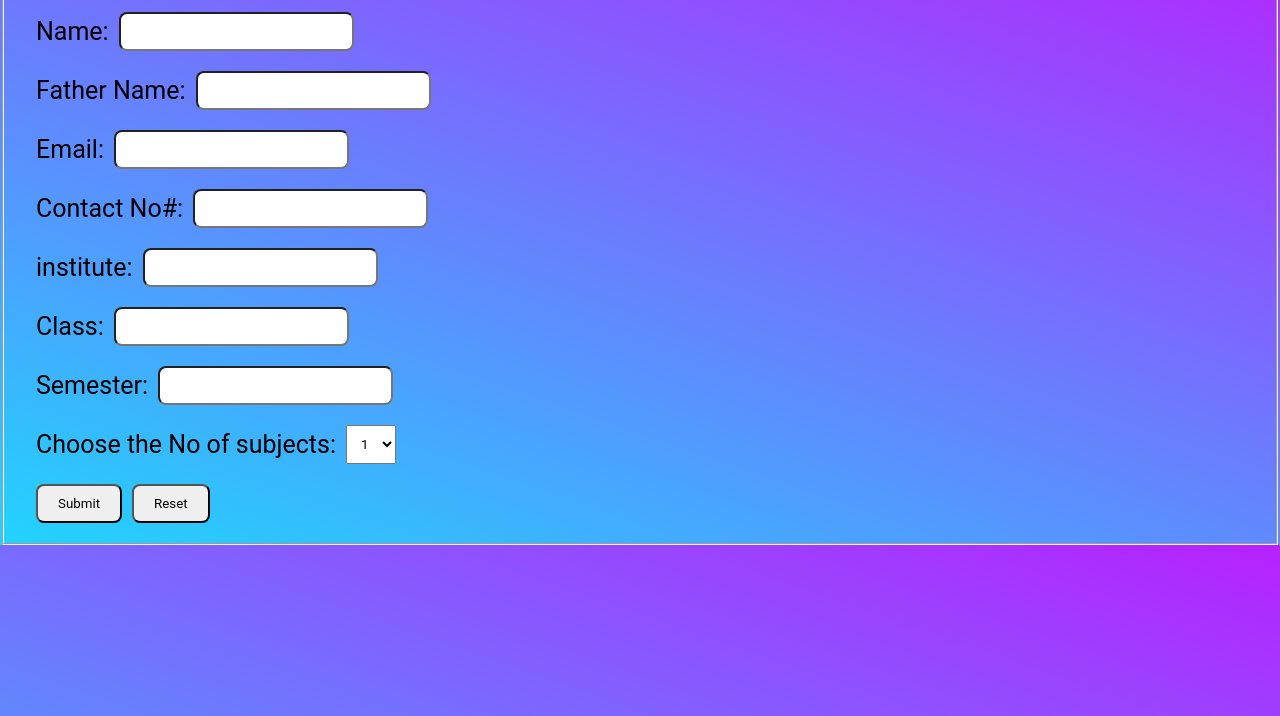
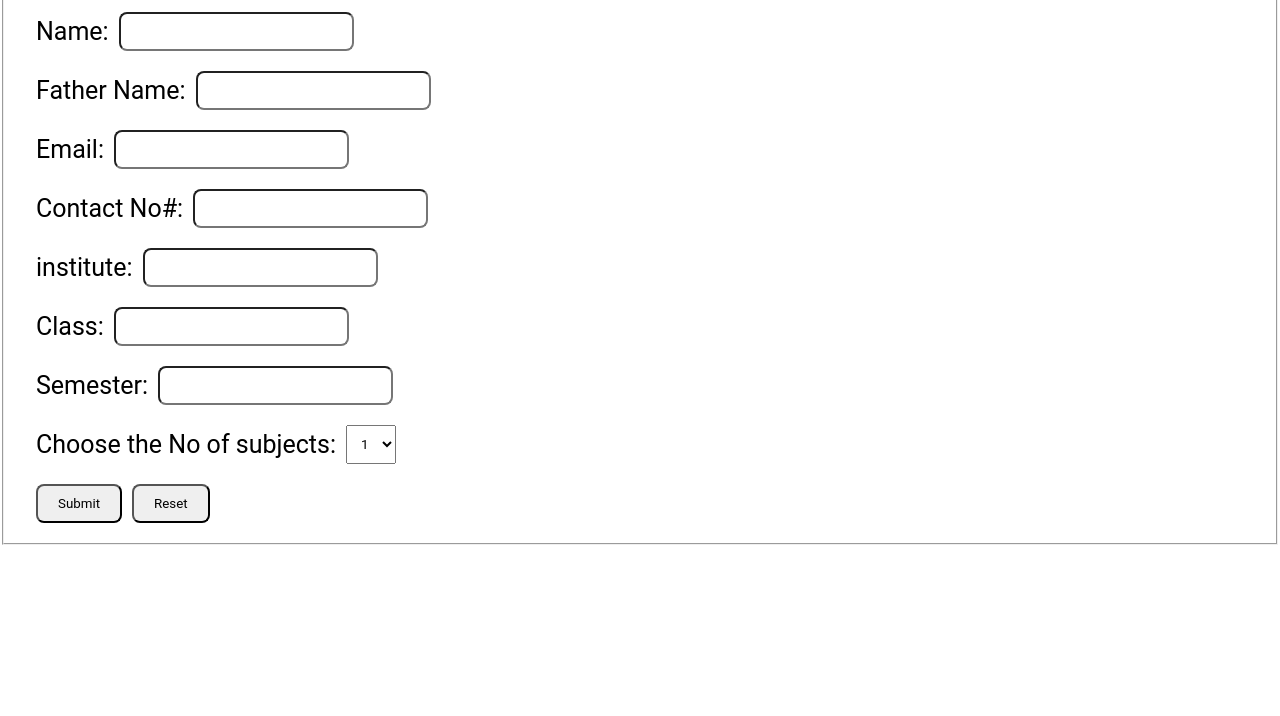
Before and after one commit to SheryarDev/formAssignment, a plain HTML site: page index.html in a window 1280 px wide. Shown: the part 84-800 px from the top of the page. Drawn offline with Linux system fonts and the light colour scheme.

Commit message:
Update form.css

```diff
--- a/form.css
+++ b/form.css
@@ -2,8 +2,8 @@ body {
     font-size: 100%;
     margin: 0;
     padding: 0;
-    background-color: #21D4FD;
-    background-image: linear-gradient(19deg, #21D4FD 0%, #B721FF 100%);
+/*     background-color: #21D4FD;
+    background-image: linear-gradient(19deg, #21D4FD 0%, #B721FF 100%); */
 }
 *{
     font-family: 'Roboto', sans-serif;
```
